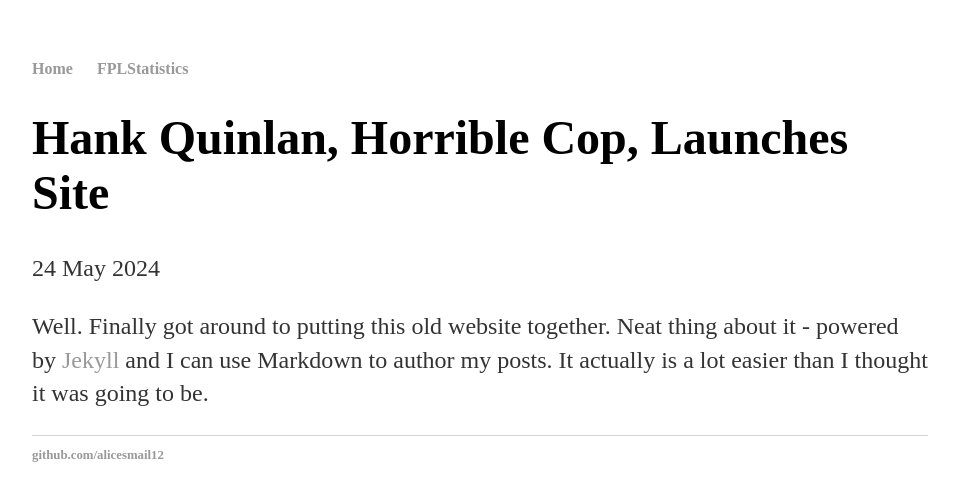
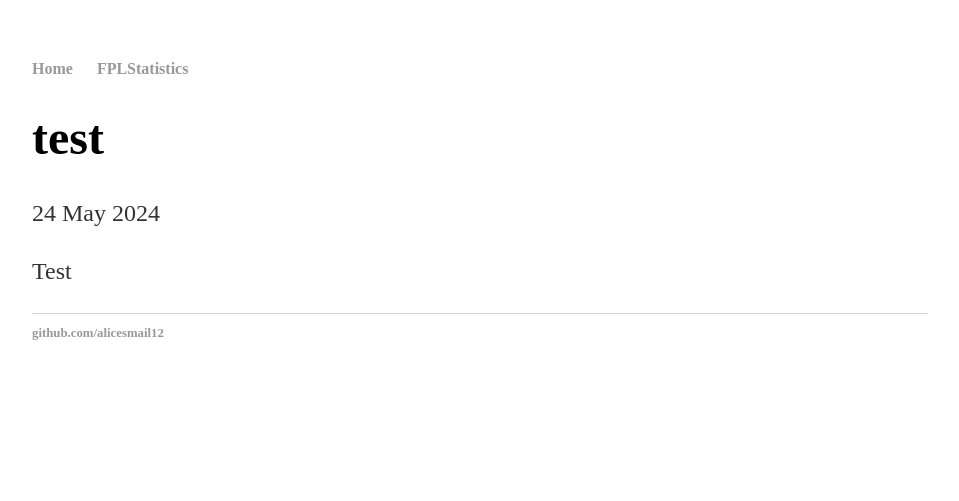
Before and after one commit to alicesmail12/alicesmail12.github.io, a Jekyll site: the page built from _posts/2024-05-24-FPLStatistics.md, in a window 1280 px wide. Shown: the top 501 px of the page, without its empty margins (160-1119 px from the left). Built offline with Jekyll 4.4.1, drawn with Linux system fonts in a browser that asks for light colours; some web fonts are replaced.

Commit message:
Update 2024-05-24-FPLStatistics.md

```diff
--- a/_posts/2024-05-24-FPLStatistics.md
+++ b/_posts/2024-05-24-FPLStatistics.md
@@ -1,7 +1,7 @@
 ---
 layout: post
-title: "Hank Quinlan, Horrible Cop, Launches Site"
+title: "test"
 date: 2024-05-24
 ---
 
-Well. Finally got around to putting this old website together. Neat thing about it - powered by [Jekyll](http://jekyllrb.com) and I can use Markdown to author my posts. It actually is a lot easier than I thought it was going to be.
+Test
```
